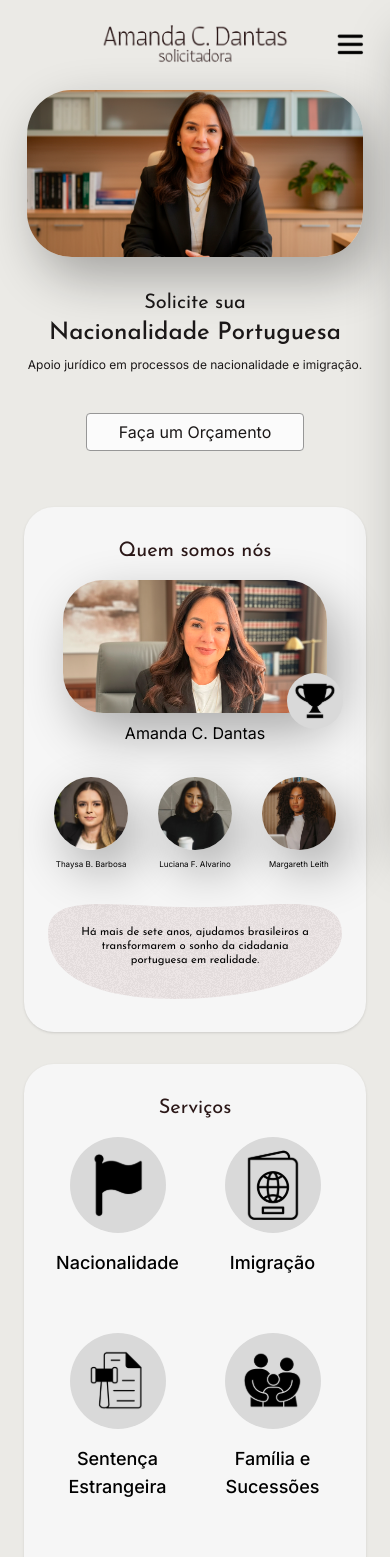
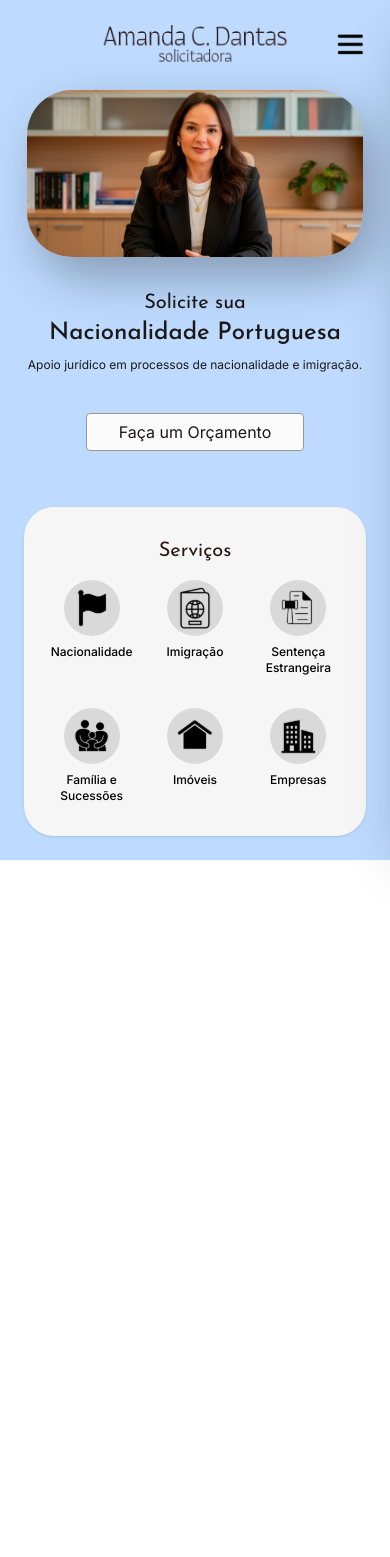
Before and after one commit to mateusabreucn/nacionalidade-portuguesa, a Next.js app: page / in a window 390 px wide. Shown: the top 1557 px of the page. After the commit the page ends 860 px from the top, so only its background shows below. Built offline with nearby package versions, Linux system fonts and the light colour scheme.

Commit message:
fix: corrigindo responsividade serviços e equipa

```diff
--- a/app/Equipa.tsx
+++ b/app/Equipa.tsx
@@ -83,7 +83,7 @@ export default function Equipa() {
             className="
             relative
             w-full max-w-[900px]
-            aspect-3/1
+            aspect-13/4 sm:aspect-3/1
             flex items-center justify-center
             order-3 lg:order-2"
           >
--- a/app/Servicos.tsx
+++ b/app/Servicos.tsx
@@ -55,12 +55,12 @@ export default function Servicos() {
     <CardBranco titulo="Serviços">
       <div className="relative w-full mx-auto">
         <div className="absolute inset-0 z-0 flex items-center justify-center pointer-events-none">
-          <div className="relative w-3/4 h-3/4 opacity-60 lg:opacity-100">
+          <div className="relative w-3/4 h-3/4 opacity-100">
             <Image
               src="/Icons/Servicos/Ellipse.svg"
               alt="Detalhe fundo"
               fill
-              className="object-contain hidden md:block"
+              className="object-contain hidden lg:block"
               priority
             />
           </div>
@@ -68,8 +68,8 @@ export default function Servicos() {
 
         <div className="relative z-10">
           {/* Grid de ícones */}
-          <div className="grid grid-cols-2 md:grid-cols-3 gap-x-4 gap-y-14 lg:gap-y-16 justify-items-center">
-            {servicosData.map((servico, index) => (
+          <div className="grid grid-cols-3 gap-x-4 gap-y-8 sm:gap-y-14 lg:gap-y-16 justify-items-center">
+            {servicosData.map((servico) => (
               <div key={servico.id} className="relative z-20">
                 <IconBadge
                   icon={
--- a/app/components/IconBadge.tsx
+++ b/app/components/IconBadge.tsx
@@ -28,7 +28,8 @@ export default function IconBadge({
       onMouseLeave={onMouseLeave}
       className={`
         flex flex-col items-center cursor-pointer
-        w-full max-w-[200px] gap-4
+        w-full max-w-[200px]
+        gap-2 sm:gap-4
         transition-all duration-500
         ${isActive ? "rotate-180" : "hover:scale-110"}
       `}
@@ -39,7 +40,7 @@ export default function IconBadge({
         bg-icon-badge rounded-full shrink-0
         aspect-square
         z-10
-        ${size ? size : "w-24 lg:w-24 xl:w-36"}
+        ${size ? size : "w-14 sm:w-24 lg:w-24 xl:w-36"}
       `}
       >
         <div className="relative aspect-square w-3/4 z-30">
@@ -51,7 +52,7 @@ export default function IconBadge({
         <h3
           className={`
           text-center font-medium
-          text-lg lg:text-xl xl:text-2xl
+          text-xs sm:text-lg lg:text-xl xl:text-2xl
           ${isActive ? "rotate-180" : ""}
         `}
         >
--- a/app/page.tsx
+++ b/app/page.tsx
@@ -6,21 +6,33 @@ import Servicos from "./Servicos";
 
 export default function Home() {
   return (
-    <div className="flex flex-col p-6 md:p-10 min-h-screen max-w-screen-2xl mx-auto bg-background">
-      {/* <div className="flex flex-col p-10 min-h-screen max-w-screen-2xl mx-auto bg-blue-200 sm:bg-amber-200 md:bg-red-200 lg:bg-green-200 xl:bg-fuchsia-200 2xl:bg-orange-200"> */}
+    // <div
+    //   className="
+    //     flex flex-col
+    //     p-6 md:p-10
+    //     min-h-screen max-w-screen-2xl
+    //     mx-auto
+    //     bg-background
+    //   "
+    // >
+    <div
+      className="
+        flex flex-col
+        p-6 md:p-10
+        min-h-screen max-w-screen-2xl
+        mx-auto
+        bg-blue-200 sm:bg-amber-200 md:bg-red-200 lg:bg-green-200 xl:bg-fuchsia-200 2xl:bg-orange-200
+    "
+    >
       <Header />
       <section id="home">
         <Intro />
       </section>
-      <section id="equipa">
-        <Equipa />
-      </section>
+      <section id="equipa">{/* <Equipa /> */}</section>
       <section id="servicos">
         <Servicos />
       </section>
-      <section id="contato">
-        <Footer />
-      </section>
+      <section id="contato">{/* <Footer /> */}</section>
     </div>
   );
 }
```
